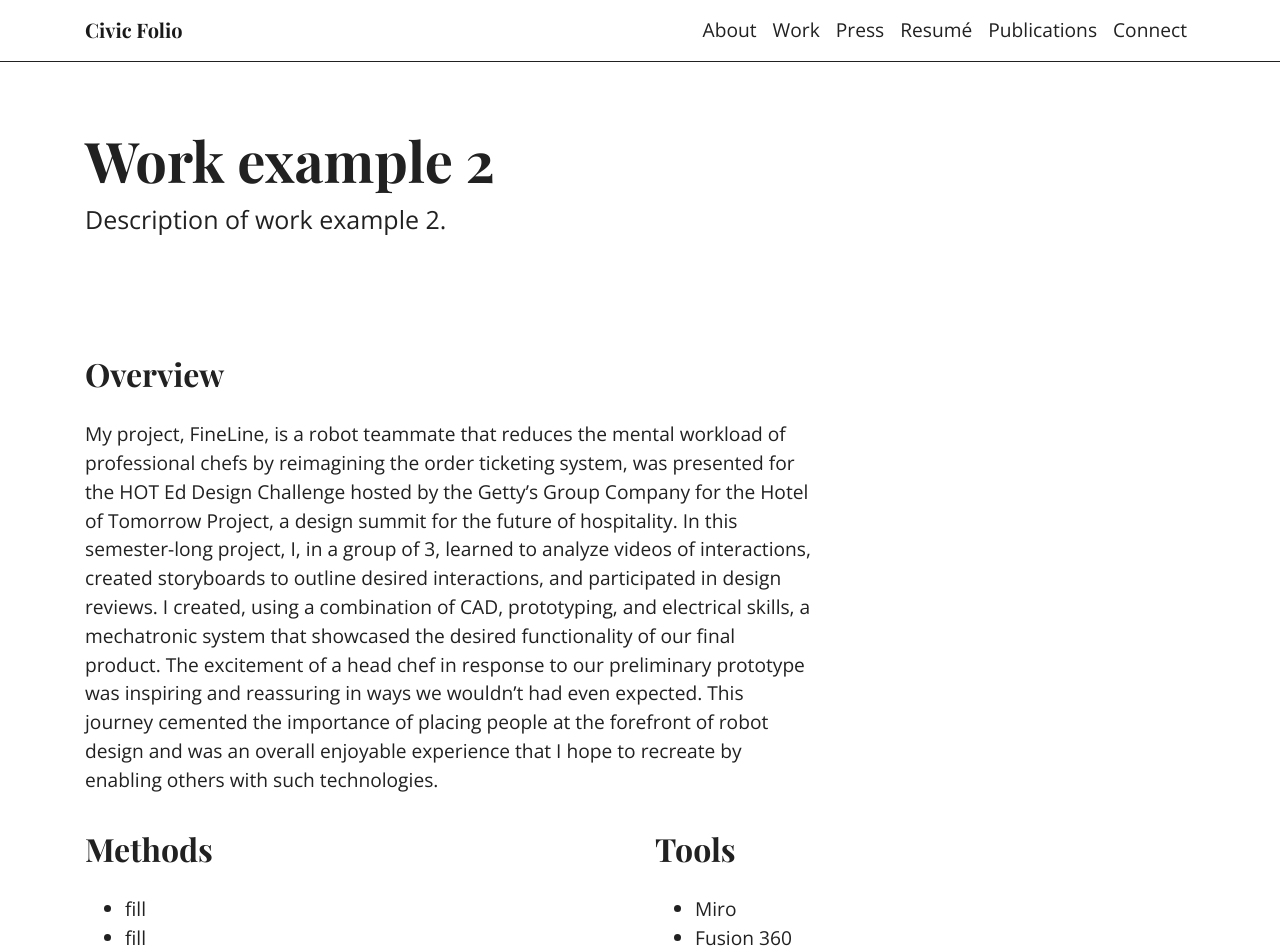
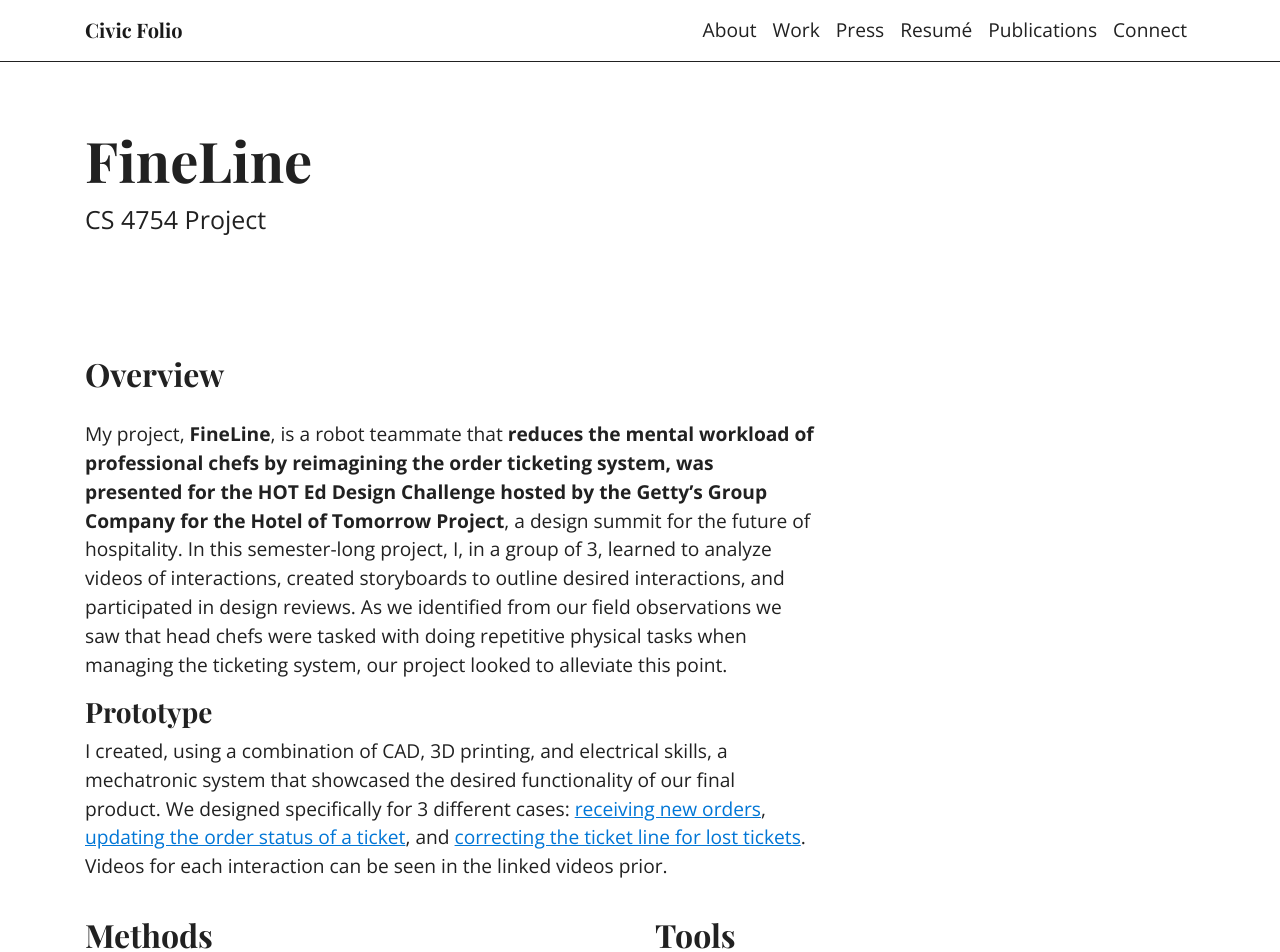
Before and after one commit to nnamd/nnamd.github.io, a Jekyll site: the page built from _work/work2.md, in a window 1280 px wide and 1400 px high. Shown: the top 952 px of the window. Built offline with Jekyll 4.4.1, drawn with Linux system fonts in a browser that asks for light colours; some of the changed text lies outside the part shown.

Commit message:
fix fineline

```diff
--- a/_work/work2.md
+++ b/_work/work2.md
@@ -1,21 +1,23 @@
 ---
-title: Work example 2
-description: Description of work example 2.
+title: FineLine
+description: CS 4754 Project
 img-feat: work.png
 website: https://
 methods:
-  - fill
-  - fill
-  - fill
+  - Video Analysis
+  - User Stories
+  - Prototyping
 tools:
   - Miro
   - Fusion 360
   - TinkerCAD
 samples-title: Samples
 sample-img-1: fineline.jpg
-sample-img-alt-1: Final FineLine prototype
 sample-img-caption-1: Final FineLine prototype
 ---
 
 ## Overview
-My project, FineLine, is a robot teammate that reduces the mental workload of professional chefs by reimagining the order ticketing system, was presented for the HOT Ed Design Challenge hosted by the Getty’s Group Company for the Hotel of Tomorrow Project, a design summit for the future of hospitality. In this semester-long project, I, in a group of 3, learned to analyze videos of interactions, created storyboards to outline desired interactions, and participated in design reviews. I created, using a combination of CAD, prototyping, and electrical skills, a mechatronic system that showcased the desired functionality of our final product. The excitement of a head chef in response to our preliminary prototype was inspiring and reassuring in ways we wouldn’t had even expected. This journey cemented the importance of placing people at the forefront of robot design and was an overall enjoyable experience that I hope to recreate by enabling others with such technologies.
+My project, **FineLine**, is a robot teammate that **reduces the mental workload of professional chefs by reimagining the order ticketing system, was presented for the HOT Ed Design Challenge hosted by the Getty’s Group Company for the Hotel of Tomorrow Project**, a design summit for the future of hospitality. In this semester-long project, I, in a group of 3, learned to analyze videos of interactions, created storyboards to outline desired interactions, and participated in design reviews. As we identified from our field observations we saw that head chefs were tasked with doing repetitive physical tasks when managing the ticketing system, our project looked to alleviate this point.
+
+### Prototype
+I created, using a combination of CAD, 3D printing, and electrical skills, a mechatronic system that showcased the desired functionality of our final product. We designed specifically for 3 different cases: [receiving new orders](https://github.com/nnamd/nnamd.github.io/blob/main/img/step1.gif), [updating the order status of a ticket](https://github.com/nnamd/nnamd.github.io/blob/main/img/step1.gif), and [correcting the ticket line for lost tickets](https://github.com/nnamd/nnamd.github.io/blob/main/img/step1.gif). Videos for each interaction can be seen in the linked videos prior.
```
